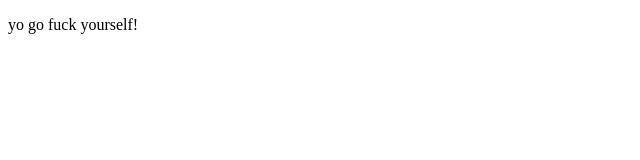
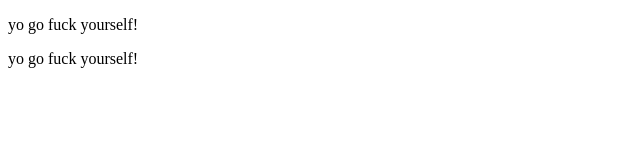
Before and after one commit to psyllas/test1, a plain HTML site: page index.html in a window 1280 px wide. Shown: the whole page, without its empty margins (0-640 px from the left). Drawn offline with Linux system fonts and the light colour scheme.

Commit message:
Update index.html

```diff
--- a/index.html
+++ b/index.html
@@ -7,5 +7,6 @@
 </head>
 <body>
     <p>yo go fuck yourself!</p>
+    <p>yo go fuck yourself!</p>
 </body>
 </html>
```
